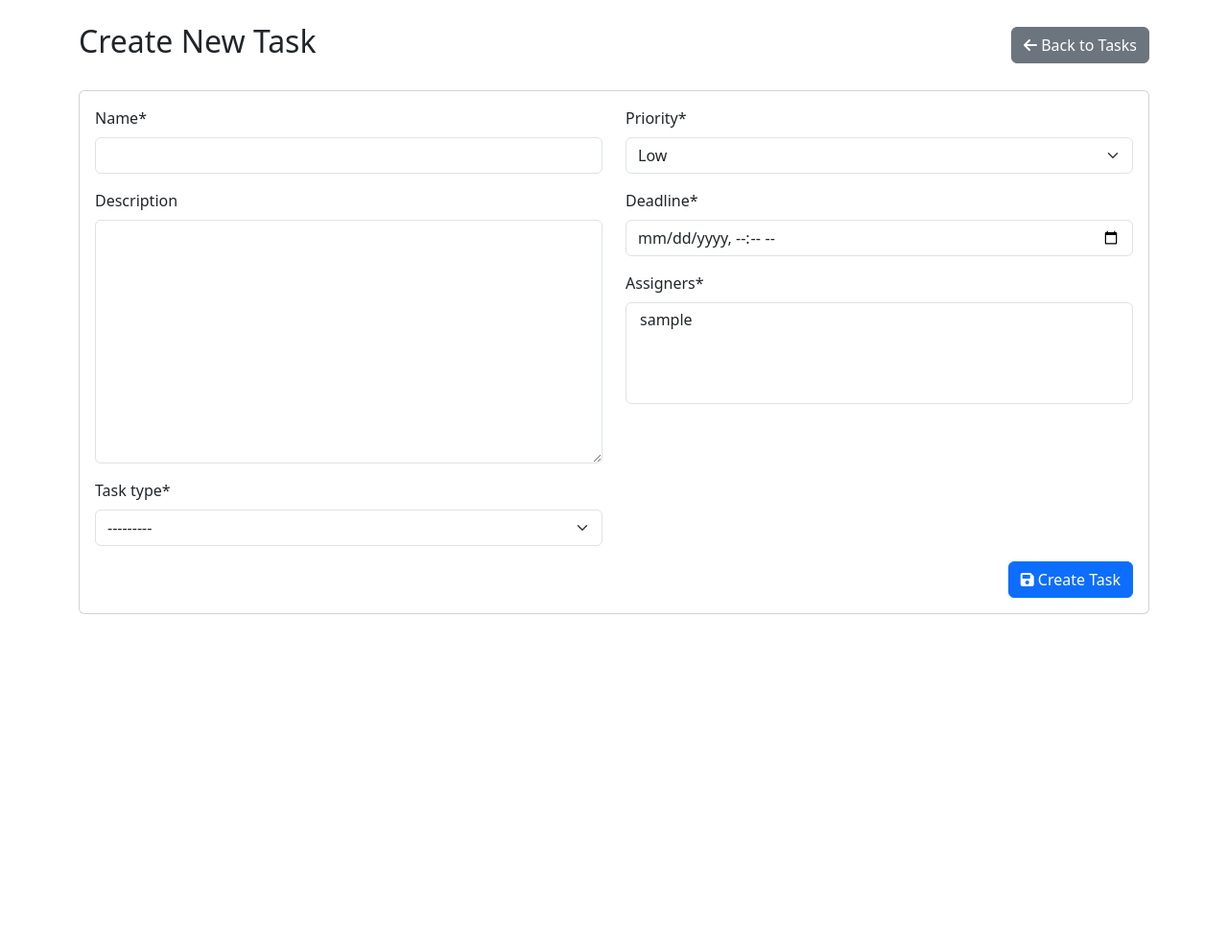
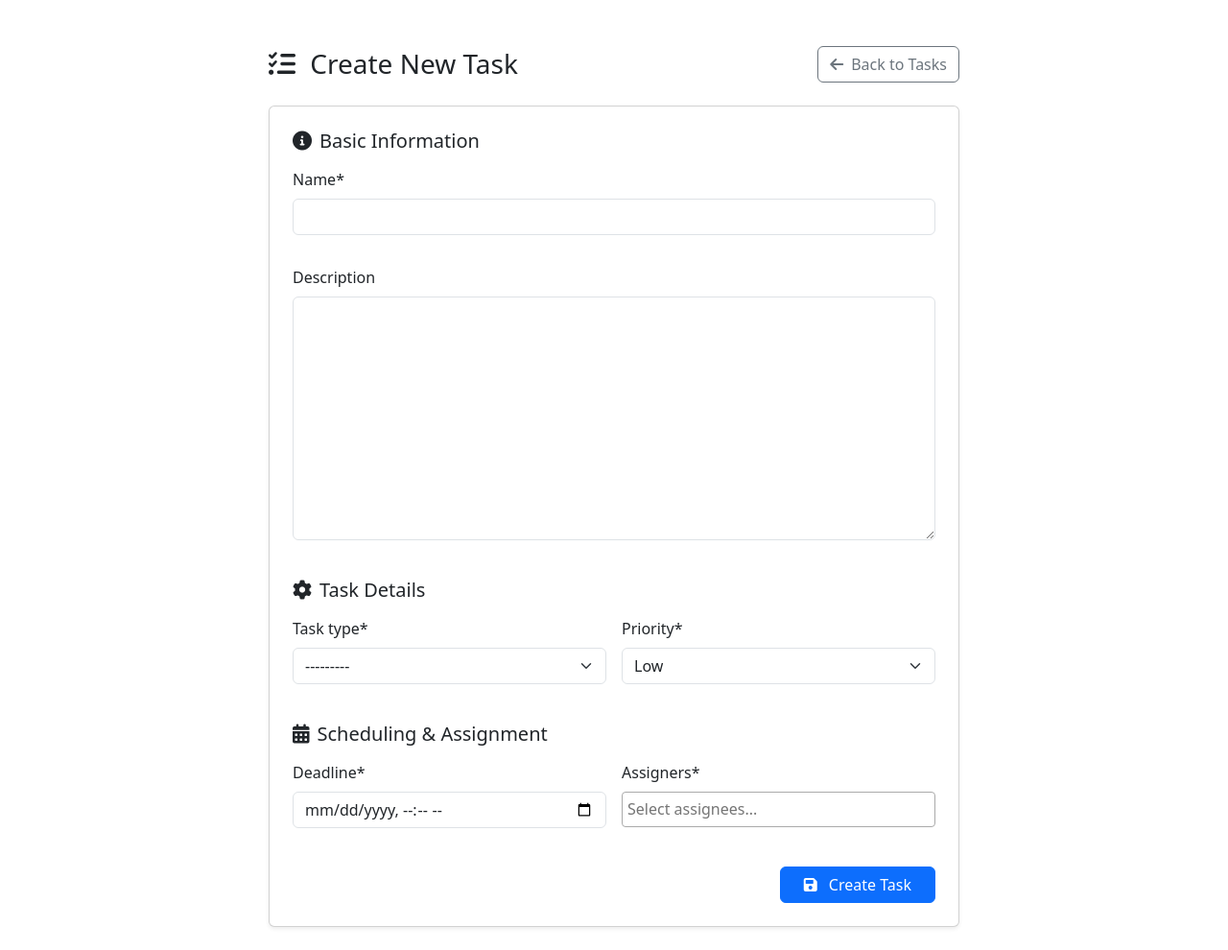
Before and after one commit to BronkstoneBro/task-manager, a Django app: page /task/create/ in a window 1280 px wide. Shown: the part 56-1046 px from the top of the page at 96% size. Before the commit the page ends 696 px from the top, so only its background shows below. Run offline with Django 5.2, Linux system fonts and the light colour scheme; the visitor is signed in with stand-in values (Sample User, id 1); data comes from the database, SQL or seed files in the repository; parts of the project's set-up code (start-up, migrations or seed data) failed here and were passed over; some libraries are stand-ins or nearby versions.

Commit message:
update new task form and change assigner select

```diff
--- a/core/views.py
+++ b/core/views.py
@@ -80,6 +80,13 @@ class TaskForm(forms.ModelForm):
         widgets = {
             "deadline": forms.DateTimeInput(
                 attrs={"type": "datetime-local", "class": "form-control"}
+            ),
+            "assigners": forms.SelectMultiple(
+                attrs={
+                    "class": "form-select",
+                    "data-placeholder": "Select assignees...",
+                    "multiple": "multiple"
+                }
             )
         }
 
--- a/templates/core/task_form.html
+++ b/templates/core/task_form.html
@@ -1,42 +1,117 @@
 {% extends "base.html" %}
 {% load crispy_forms_tags %}
 
+{% block title %}{% if form.instance.pk %}Edit Task{% else %}Create New Task{% endif %}{% endblock %}
+
 {% block content %}
+<div class="container py-4">
+    <div class="row justify-content-center">
+        <div class="col-lg-8">
             <div class="d-flex justify-content-between align-items-center mb-4">
-    <h2>{% if form.instance.pk %}Edit Task{% else %}Create New Task{% endif %}</h2>
-    <a href="{% url 'core:task-list' %}" class="btn btn-secondary">
-      <i class="fas fa-arrow-left"></i> Back to Tasks
+                <h1 class="h3 mb-0">
+                    <i class="fas fa-tasks me-2"></i>
+                    {% if form.instance.pk %}Edit Task{% else %}Create New Task{% endif %}
+                </h1>
+                <a href="{% url 'core:task-list' %}" class="btn btn-outline-secondary">
+                    <i class="fas fa-arrow-left me-2"></i>Back to Tasks
                 </a>
             </div>
 
-  <div class="card">
-    <div class="card-body">
-      <form method="post">
+            <div class="card shadow-sm">
+                <div class="card-body p-4">
+                    <form method="post" class="needs-validation" novalidate>
                         {% csrf_token %}
-        <div class="row">
+
+                        <!-- Basic Information -->
+                        <div class="mb-4">
+                            <h5 class="card-title mb-3">
+                                <i class="fas fa-info-circle me-2"></i>Basic Information
+                            </h5>
+                            <div class="row g-3">
+                                <div class="col-md-12">
+                                    {{ form.name|as_crispy_field }}
+                                </div>
+                                <div class="col-md-12">
+                                    {{ form.description|as_crispy_field }}
+                                </div>
+                            </div>
+                        </div>
+
+                        <!-- Task Details -->
+                        <div class="mb-4">
+                            <h5 class="card-title mb-3">
+                                <i class="fas fa-cog me-2"></i>Task Details
+                            </h5>
+                            <div class="row g-3">
                                 <div class="col-md-6">
-            {{ form.name|as_crispy_field }}
-            {{ form.description|as_crispy_field }}
                                     {{ form.task_type|as_crispy_field }}
                                 </div>
                                 <div class="col-md-6">
                                     {{ form.priority|as_crispy_field }}
+                                </div>
+                            </div>
+                        </div>
+
+                        <!-- Scheduling & Assignment -->
+                        <div class="mb-4">
+                            <h5 class="card-title mb-3">
+                                <i class="fas fa-calendar-alt me-2"></i>Scheduling & Assignment
+                            </h5>
+                            <div class="row g-3">
+                                <div class="col-md-6">
                                     {{ form.deadline|as_crispy_field }}
+                                </div>
+                                <div class="col-md-6">
                                     {{ form.assigners|as_crispy_field }}
                                 </div>
                             </div>
-        <div class="text-end">
-          <button type="submit" class="btn btn-primary">
-            <i class="fas fa-save"></i> {% if form.instance.pk %}Update{% else %}Create{% endif %} Task
+                        </div>
+
+                        <!-- Form Actions -->
+                        <div class="d-flex justify-content-end mt-4">
+                            <button type="submit" class="btn btn-primary px-4">
+                                <i class="fas fa-save me-2"></i>
+                                {% if form.instance.pk %}Update{% else %}Create{% endif %} Task
                             </button>
                         </div>
                     </form>
                 </div>
             </div>
+        </div>
+    </div>
+</div>
 {% endblock %}
 
 {% block extra_js %}
-  <link rel="stylesheet" href="https://cdn.jsdelivr.net/npm/flatpickr/dist/flatpickr.min.css">
-  <script src="https://cdn.jsdelivr.net/npm/flatpickr"></script>
+<!-- Select2 CSS -->
+<link href="https://cdn.jsdelivr.net/npm/select2@4.1.0-rc.0/dist/css/select2.min.css" rel="stylesheet" />
+<!-- Select2 JS -->
+<script src="https://cdn.jsdelivr.net/npm/select2@4.1.0-rc.0/dist/js/select2.min.js"></script>
 
+<script>
+    // Initialize Select2
+    $(document).ready(function() {
+        $('#id_assigners').select2({
+            placeholder: 'Select assignees...',
+            allowClear: true,
+            width: '100%'
+        });
+    });
+
+    // Add Bootstrap validation classes
+    (function () {
+        'use strict'
+        var forms = document.querySelectorAll('.needs-validation')
+        Array.prototype.slice.call(forms)
+            .forEach(function (form) {
+                form.addEventListener('submit', function (event) {
+                    if (!form.checkValidity()) {
+                        event.preventDefault()
+                        event.stopPropagation()
+                    }
+                    form.classList.add('was-validated')
+                }, false)
+            })
+    })()
+</script>
 {% endblock %}
```
Lines whose indentation alone changed are shown as unchanged.
